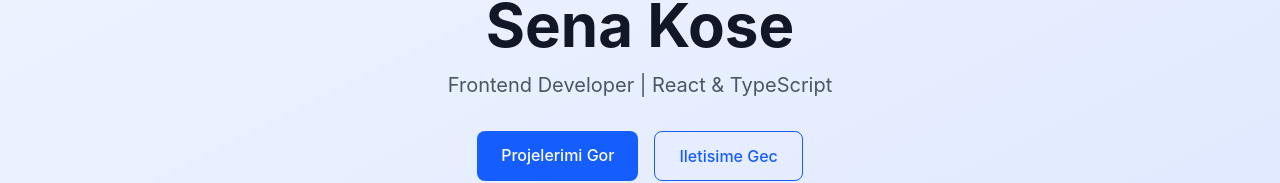
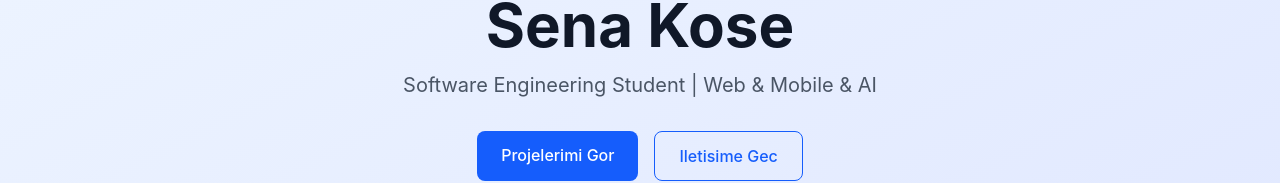
Before and after one commit to kosesena/web-lab-hello, a React (Vite) app: page / in a window 1280 px wide. Shown: the part 313-496 px from the top of the page. Built offline with nearby package versions, Linux system fonts and the light colour scheme.

Commit message:
fix: update hero subtitle to reflect full skill set

```diff
--- a/src/components/sections/Hero.tsx
+++ b/src/components/sections/Hero.tsx
@@ -12,7 +12,7 @@ export default function Hero() {
           Sena Kose
         </h1>
         <p className="text-lg md:text-xl text-gray-600 dark:text-gray-300 mb-8">
-          Frontend Developer | React &amp; TypeScript
+          Software Engineering Student | Web &amp; Mobile &amp; AI
         </p>
         <div className="flex gap-4 justify-center flex-wrap">
           <a
```
